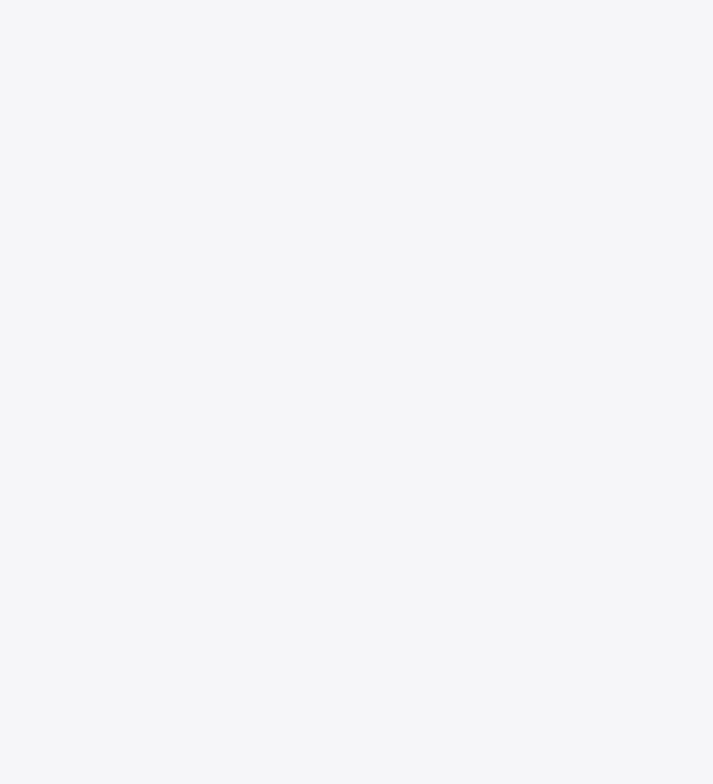
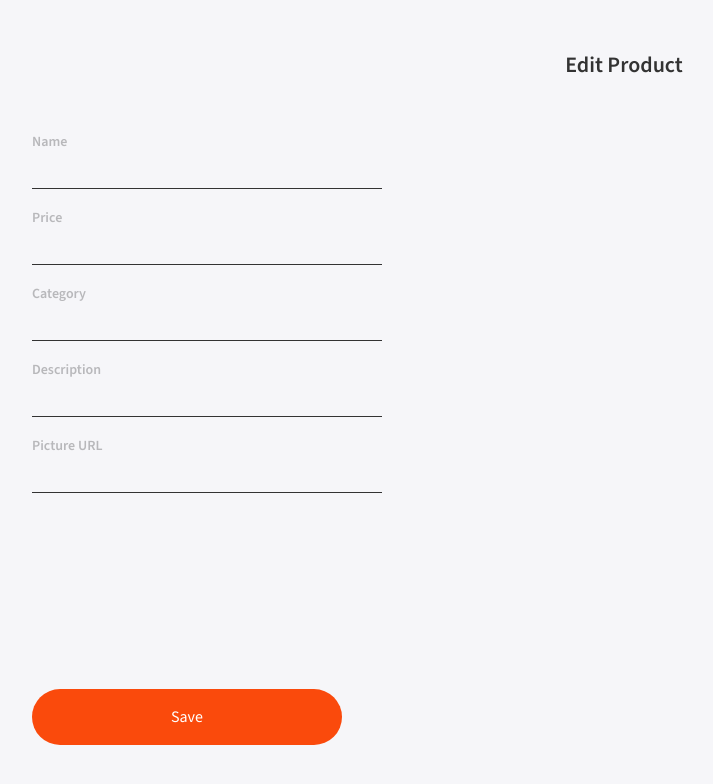
Before and after one commit to Amanda-Trigueros/Eatable2, a React (Vite) app: page /edit/1 in a window 1280 px wide. Before the commit this address had no page. Shown: the top 784 px of the page, without its empty margins (16-729 px from the left). Built offline with nearby package versions, Linux system fonts and the light colour scheme; no server answers.

Commit message:
feat: add edit page

```diff
--- a/src/App.jsx
+++ b/src/App.jsx
@@ -3,6 +3,7 @@ import Products from "./pages/products-page";
 import SingleProduct from "./pages/single-product-page";
 import CreateProduct from "./pages/create-page";
 import DeleteProduct from "./pages/delete-page";
+import EditProduct from "./pages/edit-page";
 
 function App() {
   return (
@@ -13,6 +14,7 @@ function App() {
         <Route path="products" element={<Products />} />
         <Route path="products/:id" element={<SingleProduct />} />
         <Route path="create" element={<CreateProduct />} />
+        <Route path="edit/:id" element={<EditProduct />} />
       </Route>
     </Routes>
     )
--- /dev/null
+++ b/src/pages/edit-page.jsx
@@ -0,0 +1,140 @@
+import Input from "../components/Input";
+import styled from "@emotion/styled";
+import { colors } from "../styles/colors";
+import Button from "../components/Button/button";
+import { Link, useParams } from "react-router-dom";
+import { useState, useEffect } from "react";
+import { getProduct, updateProduct } from "../services/products-service";
+import eatableClient from "../services/eatable-client";
+
+const PageTitle = styled.h1`
+  font-size: 1.375rem;
+  font-weight: 600;
+  color: ${colors.pallette.black};
+  margin: 3rem 3rem 0rem;
+  display: flex;
+  justify-content: center;
+`;
+
+const StyledForm = styled.form`
+  width: 21.875rem;
+  display: flex;
+  flex-direction: column;
+  flex-wrap: wrap;
+  justify-content: space-between;
+  height: 80vh;
+`;
+
+const StyledInputContainer = styled.div`
+  display: flex;
+  flex-direction: column;
+  flex-wrap: wrap;
+  justify-content: space-between;
+`;
+
+const ContainerForm = styled.div`
+  padding: 3rem;
+`;
+
+const ButtonContainer = styled.div`
+  height: 80px;
+  width: 25.875rem;
+  justify-content: center;
+  bottom: 0px;
+  background-color: ${colors.pallette.lightGray};
+`;
+
+const StyledLink = styled(Link)`
+  text-decoration: none;
+  color: ${colors.white};
+  text-align: center;
+
+  font-size: 1.125rem;
+  font-weight: 600;
+`;
+
+function EditProduct() {
+  const [product, setProduct] = useState({});
+  const { id } = useParams();
+  console.log(id);
+
+  useEffect(() => {
+    const fetchProduct = async () => {
+      try {
+        const response = await getProduct(id);
+        setProduct(response);
+      } catch (error) {
+        console.error("Error fetching product:", error);
+      }
+    };
+
+    fetchProduct();
+  }, [id]);
+  console.log(product);
+
+  const handleSubmit = async (e) => {
+    e.preventDefault();
+    const { name, price, category, description, picture_url } =
+      e.target.elements;
+    const updatedProduct = {
+      name: name.value,
+      price: price.value,
+      category: category.value,
+      description: description.value,
+      picture_url: picture_url.value,
+    };
+    try {
+      await updateProduct(id, updatedProduct);
+      console.log("Product updated successfully.");
+    } catch (error) {
+      console.error("Error updating product:", error);
+    }
+  };
+
+  return (
+    <div>
+      <PageTitle>Edit Product </PageTitle>
+      <ContainerForm>
+        <StyledForm onSubmit={handleSubmit}>
+          <StyledInputContainer>
+            <Input
+              label={"Name"}
+              type="text"
+              name={"name"}
+              value={product.name}
+            />
+            <Input
+              label={"Price"}
+              type="number"
+              name={"price"}
+              value={product.price}
+            />
+            <Input
+              label={"Category"}
+              name={"category"}
+              value={product.category}
+            />
+            <Input
+              label={"Description"}
+              type="text"
+              name={"description"}
+              value={product.description}
+            />
+            <Input
+              label={"Picture URL"}
+              name={"picture_url"}
+              value={product.picture_url}
+            />
+          </StyledInputContainer>
+          <ButtonContainer>
+            <Button type={"primary"} isFullWidth>
+              Save
+            </Button>
+          </ButtonContainer>
+        </StyledForm>
+      </ContainerForm>
+    </div>
+  );
+}
+
+export default EditProduct;
```
